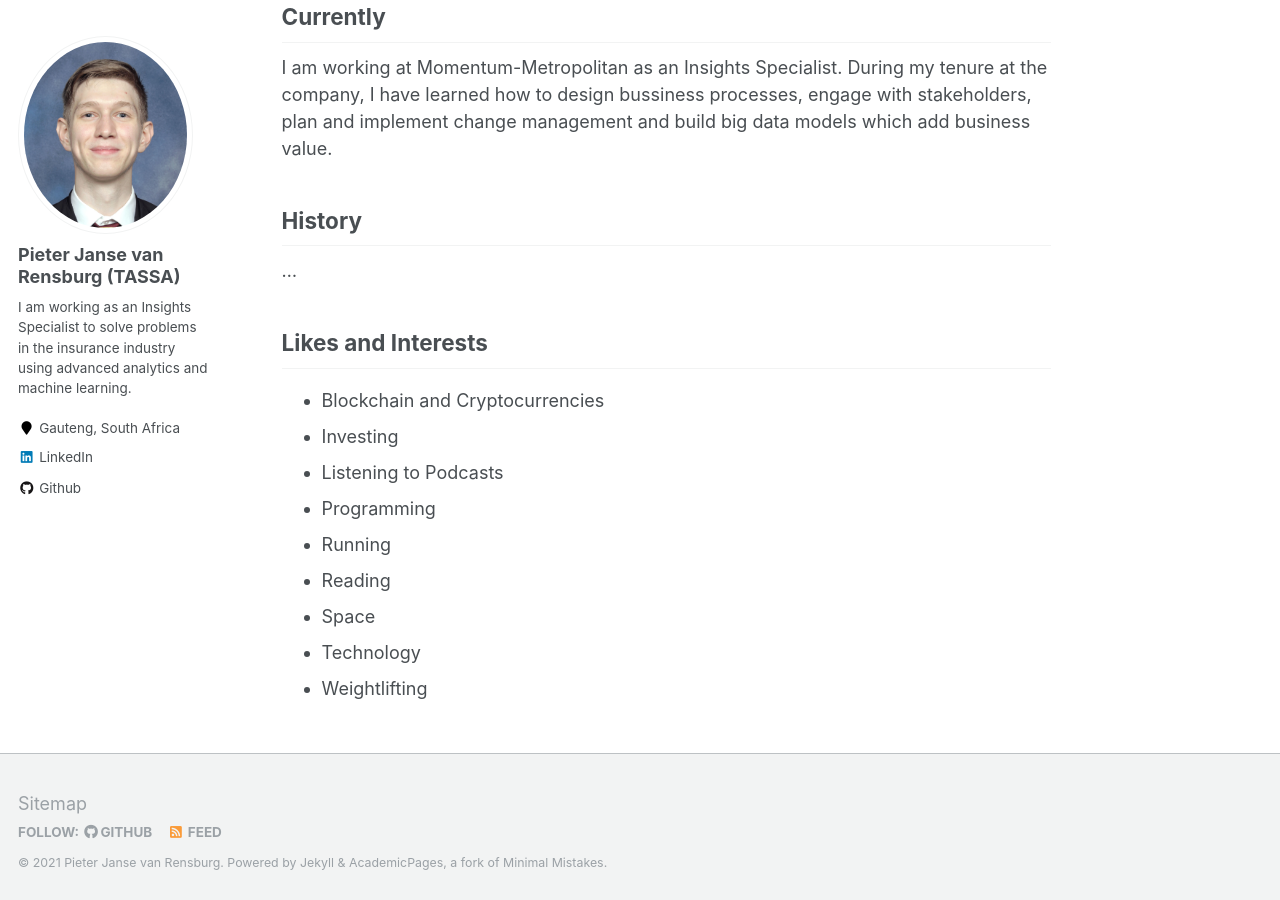
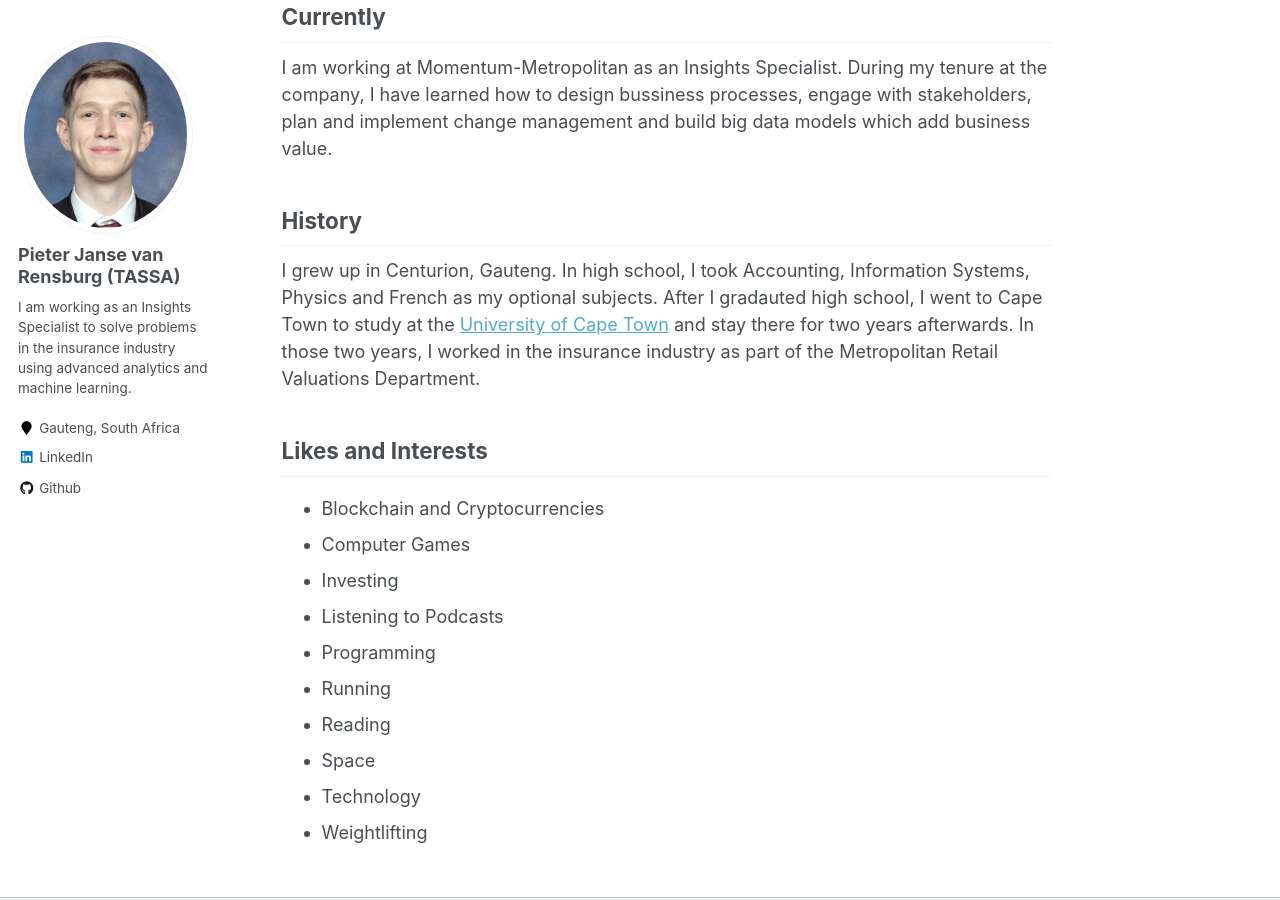
Before and after one commit to Pieter07/my-website, a Jekyll site: the page built from _pages/about.md, in a window 1280 px wide and 900 px high, scrolled down 569 px. Built offline with Jekyll 4.4.1, drawn with Linux system fonts in a browser that asks for light colours.

Commit message:
Updated about me markdown file.

```diff
--- a/_pages/about.md
+++ b/_pages/about.md
@@ -22,11 +22,12 @@ I am working at Momentum-Metropolitan as an Insights Specialist. During my tenur
 
 ## History
 
-...
+I grew up in Centurion, Gauteng. In high school, I took Accounting, Information Systems, Physics and French as my optional subjects. After I gradauted high school, I went to Cape Town to study at the [University of Cape Town](https://www.uct.ac.za/) and stay there for two years afterwards. In those two years, I worked in the insurance industry as part of the Metropolitan Retail Valuations Department.
 
 ## Likes and Interests
 
 * Blockchain and Cryptocurrencies
+* Computer Games
 * Investing
 * Listening to Podcasts
 * Programming
```
